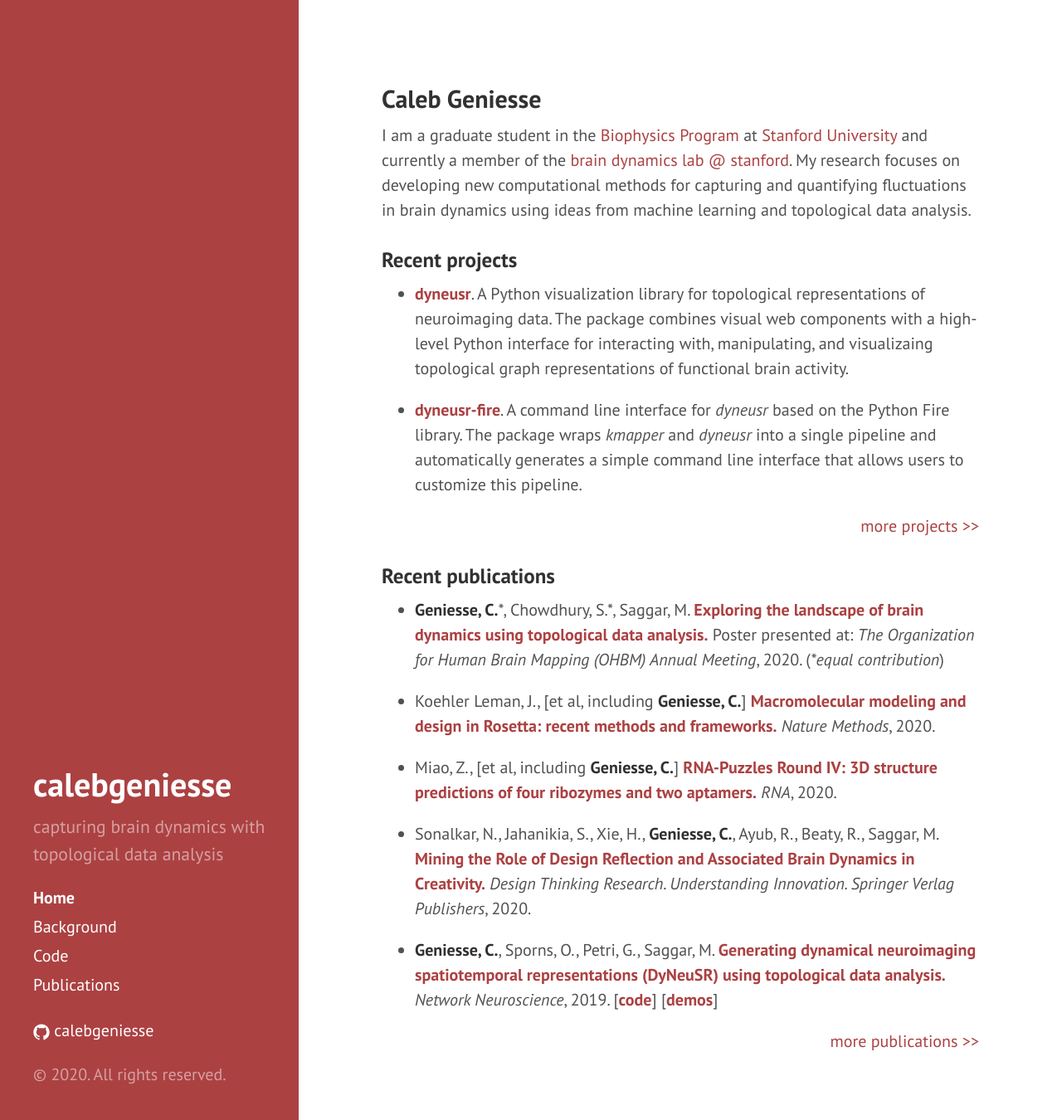
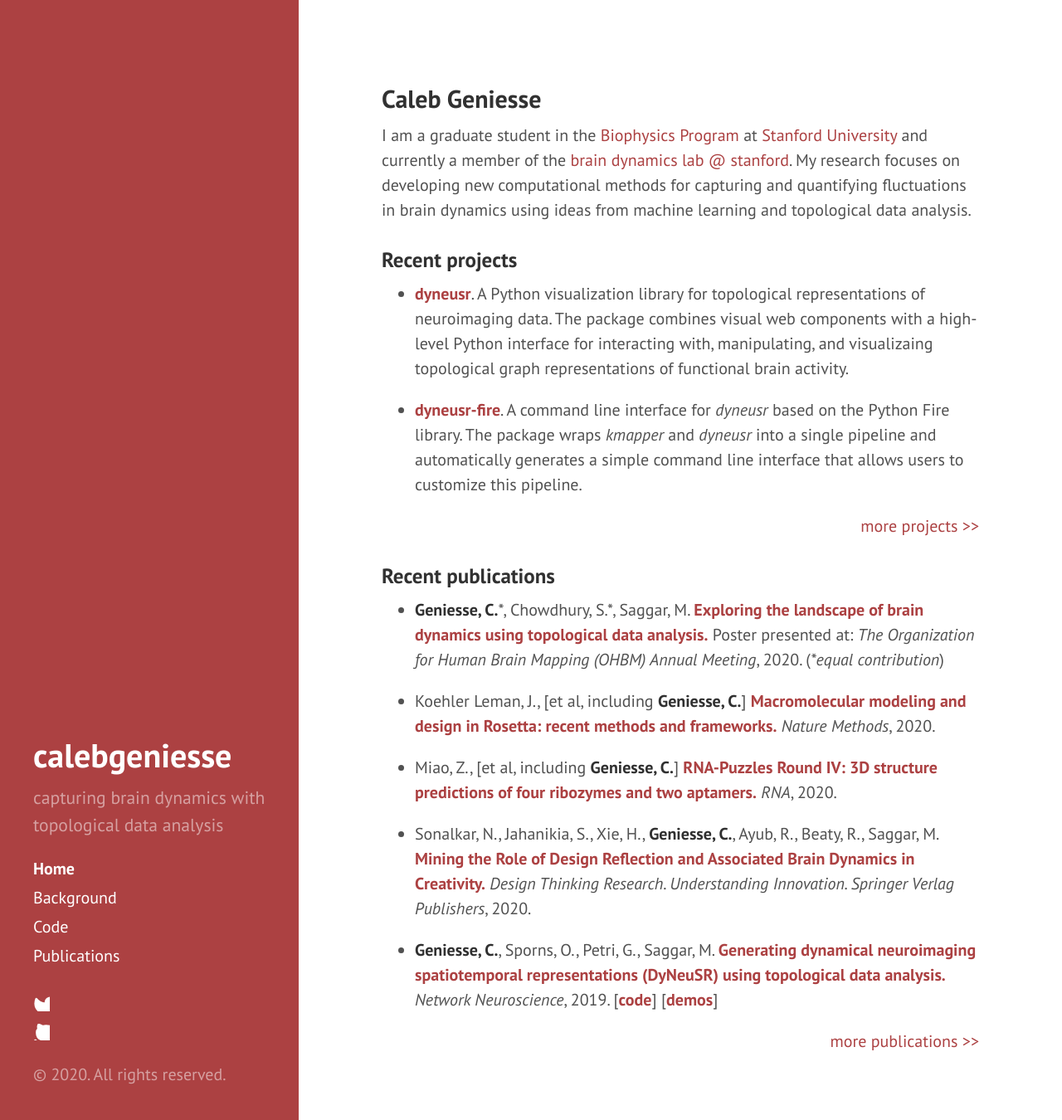
Before and after one commit to calebgeniesse/calebgeniesse.github.io, a Jekyll site: the page built from index.md, in a window 1280 px wide and 1350 px high. Shown: the whole window at 83% size. Built offline with Jekyll 4.4.1, drawn with Linux system fonts in a browser that asks for light colours.

Commit message:
fix handles

```diff
--- a/_config.yml
+++ b/_config.yml
@@ -21,8 +21,7 @@
 paginate:         5
 
 # Custom vars
+twitter:
+  user:           https://twitter.com/calebgeniesse
 github:
   repo:           https://github.com/calebgeniesse
-
-twitter:
-  url:           https://twitter.com/calebgeniesse
--- a/_includes/sidebar.html
+++ b/_includes/sidebar.html
@@ -30,9 +30,14 @@
     <nav class="sidebar-nav">
 
       <a class="sidebar-nav-item"
+         href="{{ site.twitter.user }}">
+            <span class="icon"><svg class="feather feather-twitter sc-dnqmqq jxshSx" xmlns="http://www.w3.org/2000/svg" width="16" height="16" viewBox="0 0 16 16" fill="none" stroke="currentColor" stroke-width="2" stroke-linecap="round" stroke-linejoin="round" aria-hidden="true" data-reactid="1211"><path d="M23 3a10.9 10.9 0 0 1-3.14 1.53 4.48 4.48 0 0 0-7.86 3v1A10.66 10.66 0 0 1 3 4s-4 9 5 13a11.64 11.64 0 0 1-7 2c9 5 20 0 20-11.5a4.5 4.5 0 0 0-.08-.83A7.72 7.72 0 0 0 23 3z"></path></svg></span>
+      </a>
+
+      <a class="sidebar-nav-item"
          href="{{ site.github.repo }}">
-            <span class="icon"><svg viewBox="0 0 16 16"><path fill="#828282" d="M7.999,0.431c-4.285,0-7.76,3.474-7.76,7.761 c0,3.428,2.223,6.337,5.307,7.363c0.388,0.071,0.53-0.168,0.53-0.374c0-0.184-0.007-0.672-0.01-1.32 c-2.159,0.469-2.614-1.04-2.614-1.04c-0.353-0.896-0.862-1.135-0.862-1.135c-0.705-0.481,0.053-0.472,0.053-0.472 c0.779,0.055,1.189,0.8,1.189,0.8c0.692,1.186,1.816,0.843,2.258,0.645c0.071-0.502,0.271-0.843,0.493-1.037 C4.86,11.425,3.049,10.76,3.049,7.786c0-0.847,0.302-1.54,0.799-2.082C3.768,5.507,3.501,4.718,3.924,3.65 c0,0,0.652-0.209,2.134,0.796C6.677,4.273,7.34,4.187,8,4.184c0.659,0.003,1.323,0.089,1.943,0.261 c1.482-1.004,2.132-0.796,2.132-0.796c0.423,1.068,0.157,1.857,0.077,2.054c0.497,0.542,0.798,1.235,0.798,2.082 c0,2.981-1.814,3.637-3.543,3.829c0.279,0.24,0.527,0.713,0.527,1.437c0,1.037-0.01,1.874-0.01,2.129 c0,0.208,0.14,0.449,0.534,0.373c3.081-1.028,5.302-3.935,5.302-7.362C15.76,3.906,12.285,0.431,7.999,0.431z"/></svg></span>
-            <span class="username">calebgeniesse</span></a>
+            <span class="icon"><svg class="feather feather-github sc-dnqmqq jxshSx" xmlns="http://www.w3.org/2000/svg" width="16" height="16" viewBox="0 0 16 16" fill="none" stroke="currentColor" stroke-width="2" stroke-linecap="round" stroke-linejoin="round" aria-hidden="true"><path d="M9 19c-5 1.5-5-2.5-7-3m14 6v-3.87a3.37 3.37 0 0 0-.94-2.61c3.14-.35 6.44-1.54 6.44-7A5.44 5.44 0 0 0 20 4.77 5.07 5.07 0 0 0 19.91 1S18.73.65 16 2.48a13.38 13.38 0 0 0-7 0C6.27.65 5.09 1 5.09 1A5.07 5.07 0 0 0 5 4.77a5.44 5.44 0 0 0-1.5 3.78c0 5.42 3.3 6.61 6.44 7A3.37 3.37 0 0 0 9 18.13V22"></path></svg></span>
+      </a>
 
     </nav>
 
```
